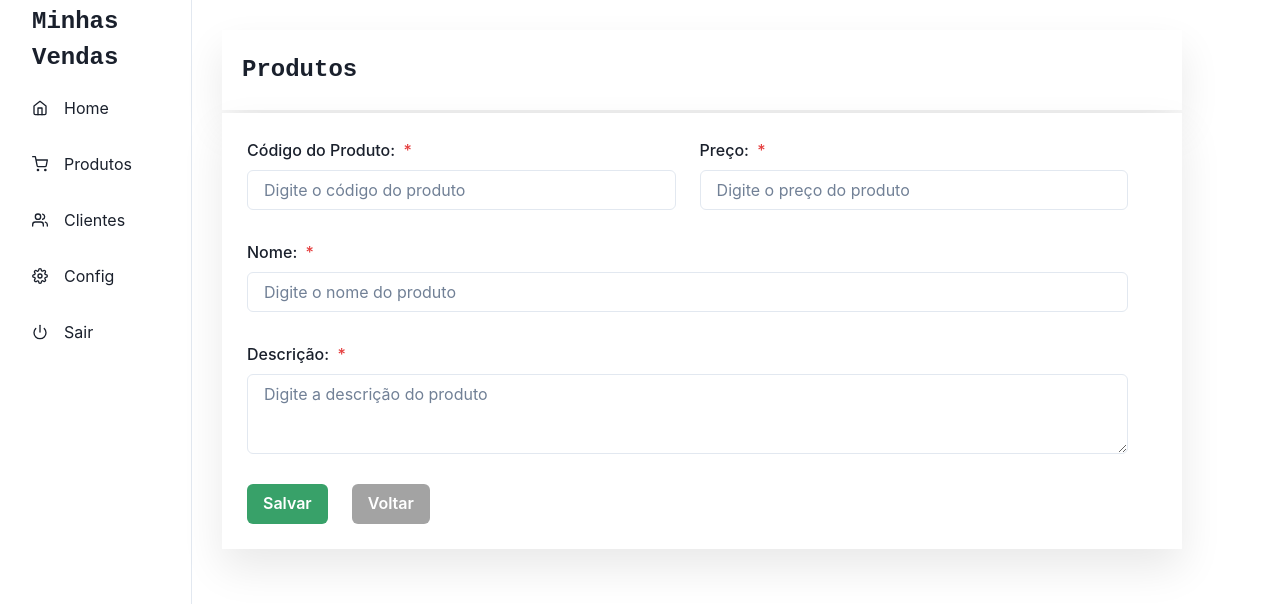
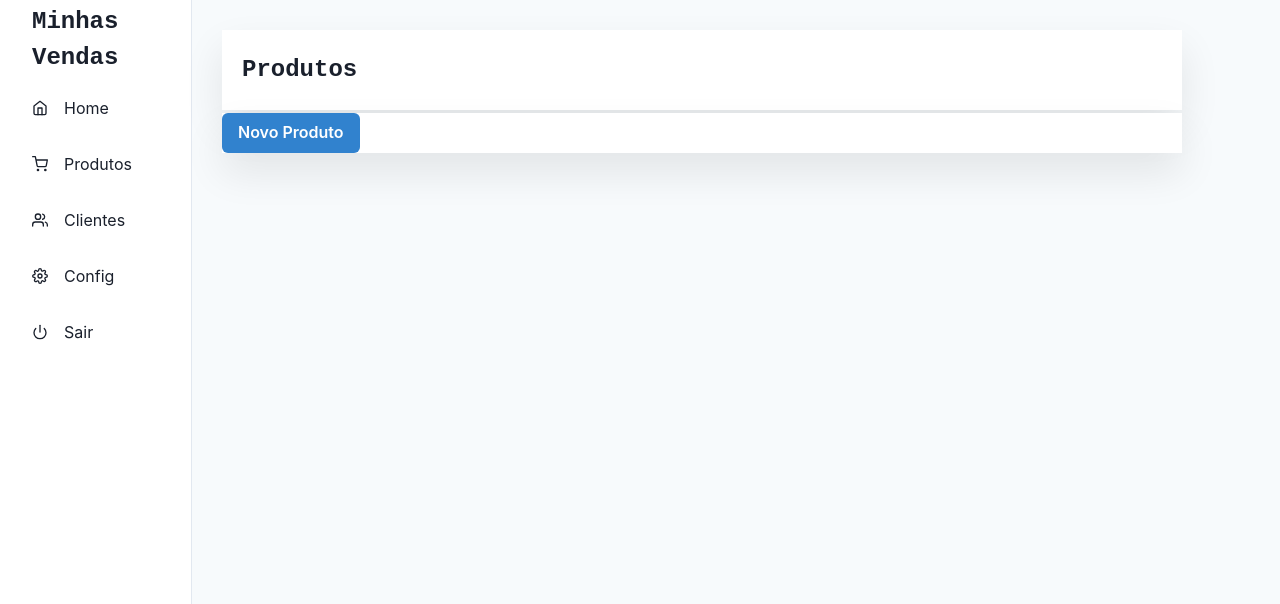
Before and after one commit to Brun0Santos/app-vendas-front, a Next.js app: page /consultas/produtos in a window 1280 px wide. Shown: the top 604 px of the page. Built offline with nearby package versions, Linux system fonts and the light colour scheme.

Commit message:
feat: criando o conteudo que e retornado pelas rotas

```diff
--- a/src/components/common/messages/messages.ts
+++ b/src/components/common/messages/messages.ts
@@ -16,6 +16,8 @@ export const messageToast = () => {
       status,
       duration: duration || 2100,
       isClosable: true,
+      variant: 'left-accent',
+      position: 'top',
     });
   };
 
--- a/src/components/layout/layout.tsx
+++ b/src/components/layout/layout.tsx
@@ -10,11 +10,7 @@ interface LayoutProps {
 
 export default function Layout({ children, titulo }: LayoutProps) {
   return (
-    <Flex
-      // bg={"gray.100"}
-      w={'100%'}
-      h={'100vh'}
-    >
+    <Flex bg={'gray.50'} w={'100%'} h={'100vh'}>
       <Flex w={'15%'} h={'100vh'}>
         <SidebarMenu />
       </Flex>
--- a/src/components/produtos/cadastros/cadastroProdutos.tsx
+++ b/src/components/produtos/cadastros/cadastroProdutos.tsx
@@ -8,6 +8,7 @@ import {
   GridItem,
   Textarea,
 } from '@chakra-ui/react';
+import Link from 'next/link';
 import { useState } from 'react';
 
 import { Produto } from '@/app/models/produtos/produtosModel';
@@ -38,8 +39,8 @@ export const CadastroProdutos = () => {
 
     if (!codProduto || !preco || !nome || !descricao) {
       message.viewToast({
-        title: 'Os campos Cod Produto, Preço, Nome e Descrição são obrigatórios',
-        status: 'info',
+        title: 'Os campos cod produto, preço, nome e descrição são obrigatórios',
+        status: 'error',
         duration: 4400,
       });
     } else {
@@ -48,7 +49,7 @@ export const CadastroProdutos = () => {
         service.atualizarProduto(produto).then((res) => {
           message.viewToast({
             title: 'Produto atualizado com sucesso',
-            status: 'info',
+            status: 'success',
           });
         });
       } else {
@@ -122,7 +123,9 @@ export const CadastroProdutos = () => {
           <Button colorScheme="green" onClick={submit}>
             {id ? 'Atualizar' : 'Salvar'}
           </Button>
-          <Button colorScheme="blackAlpha">Voltar</Button>
+          <Link href={'/consultas/produtos'}>
+            <Button colorScheme="blackAlpha">Voltar</Button>
+          </Link>
         </ButtonGroup>
       </Flex>
     </Layout>
--- /dev/null
+++ b/src/components/produtos/listagem/listagemProdutos.tsx
@@ -0,0 +1,15 @@
+import { Button } from '@chakra-ui/react';
+import Link from 'next/link';
+
+import Layout from '@/components/layout/layout';
+
+export function ListagemProdutos() {
+  return (
+    <Layout titulo="Produtos">
+      <Link href={'/cadastro/produtos'}>
+        <Button colorScheme="blue">Novo Produto</Button>
+      </Link>
+      <br />
+    </Layout>
+  );
+}
--- /dev/null
+++ b/src/pages/cadastro/produtos/index.tsx
@@ -0,0 +1,5 @@
+// import { ListagemProdutos } from '@/components/produtos/listagem/listagemProdutos';
+// export default ListagemProdutos;
+
+import { CadastroProdutos } from '@/components/produtos/cadastros/cadastroProdutos';
+export default CadastroProdutos;
```
Also changed, not shown: src/pages/consultas/produtos/index.tsx (+5 -2 lines).
